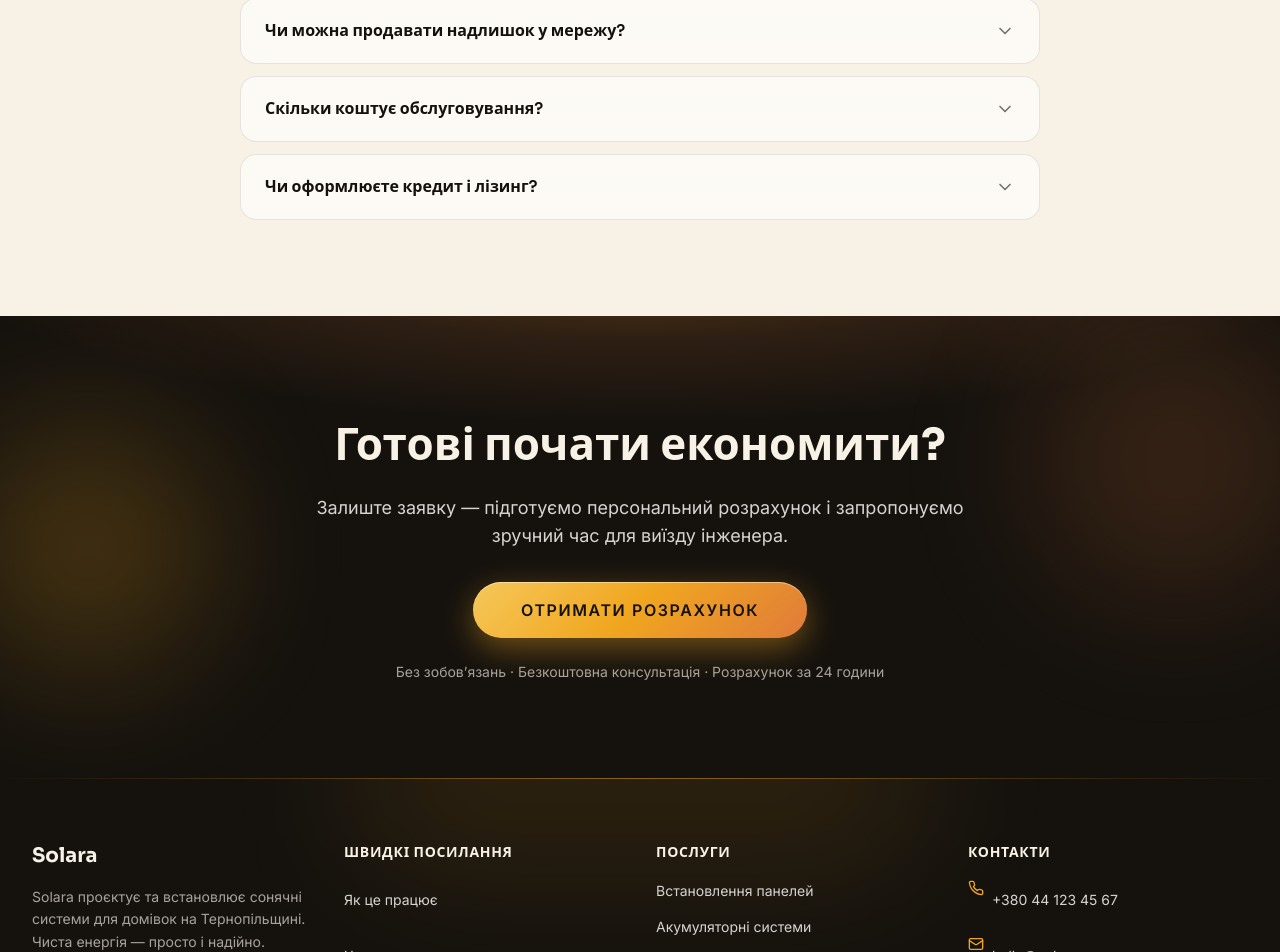
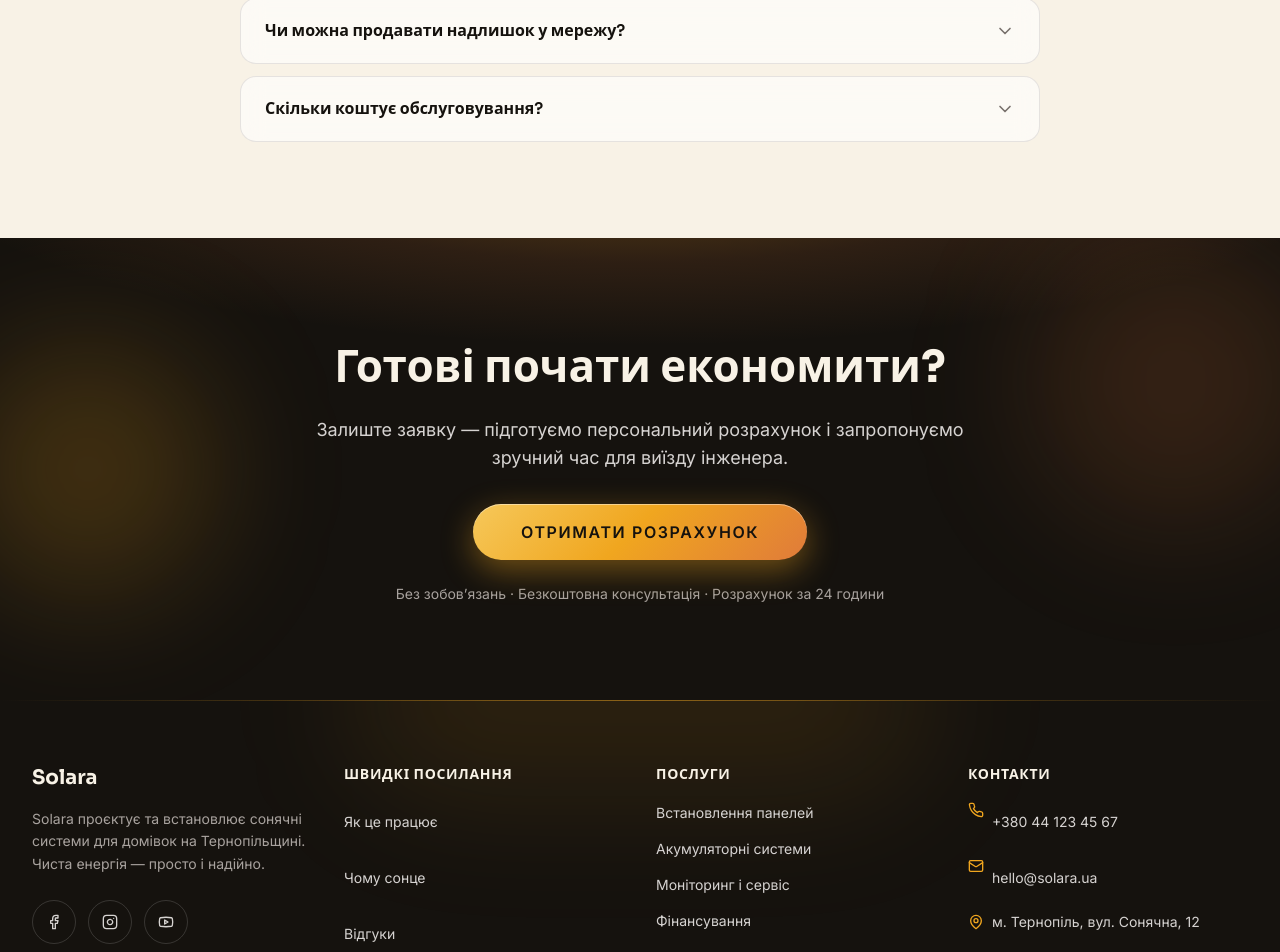
Before and after one commit to OleksandrShchur/SolarEnergy, a React (Vite) app: page / in a window 1280 px wide. Shown: the part 5818-6770 px from the top of the page. Built offline with nearby package versions, Linux system fonts and the light colour scheme.

Commit message:
remove question about credit

```diff
--- a/src/content/site.ts
+++ b/src/content/site.ts
@@ -253,11 +253,6 @@ export const faq = {
       answer:
         'Системи майже бездоглядні. Рекомендуємо періодичний огляд і чистку панелей 1–2 рази на рік. Пропонуємо пакети сервісу за бажанням.',
     },
-    {
-      question: 'Чи оформлюєте кредит і лізинг?',
-      answer:
-        'Так. Працюємо з банками-партнерами: допоможемо зібрати документи та порівняти умови кеш / кредит / оренда з викупом.',
-    },
   ],
 }
 
```
